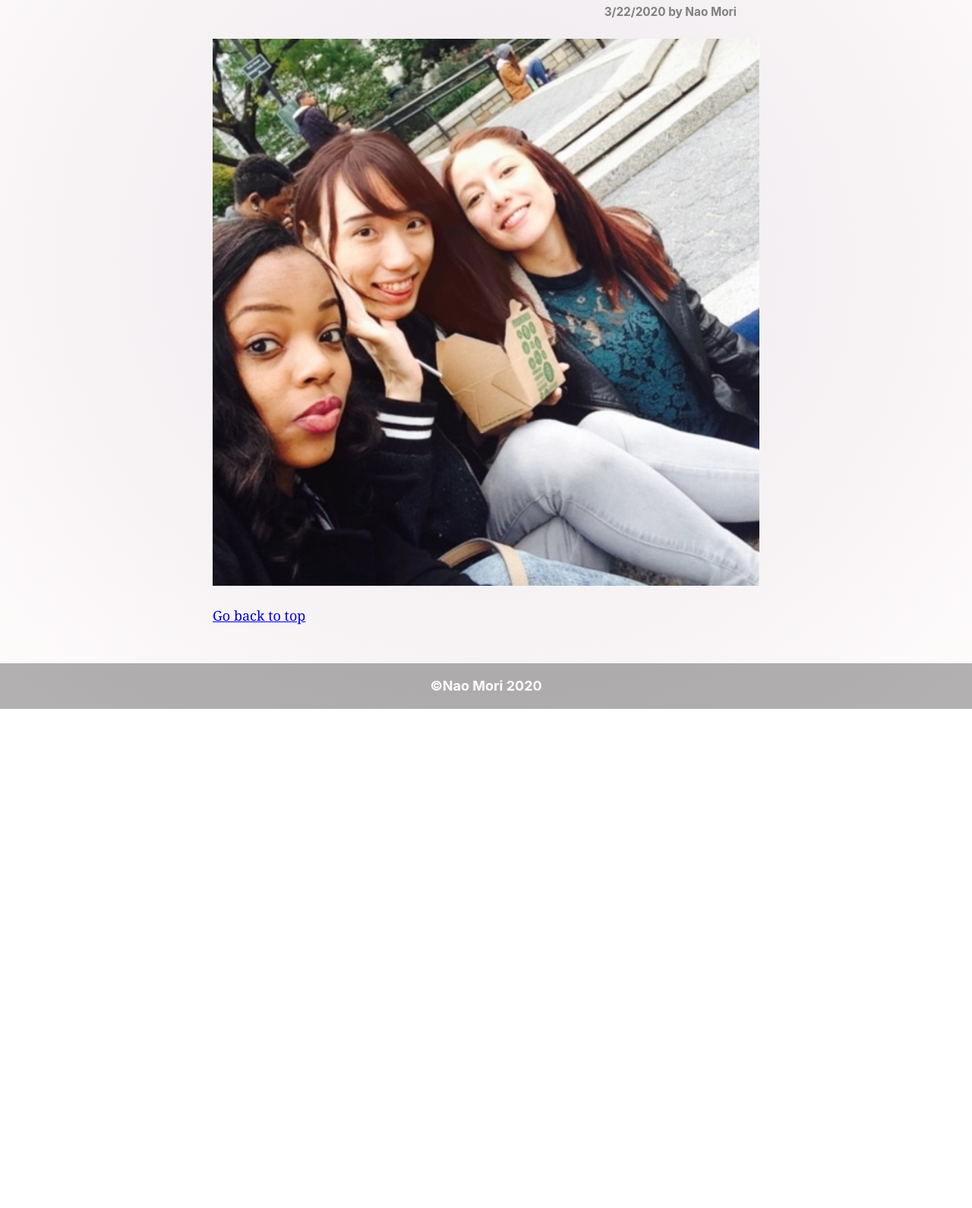
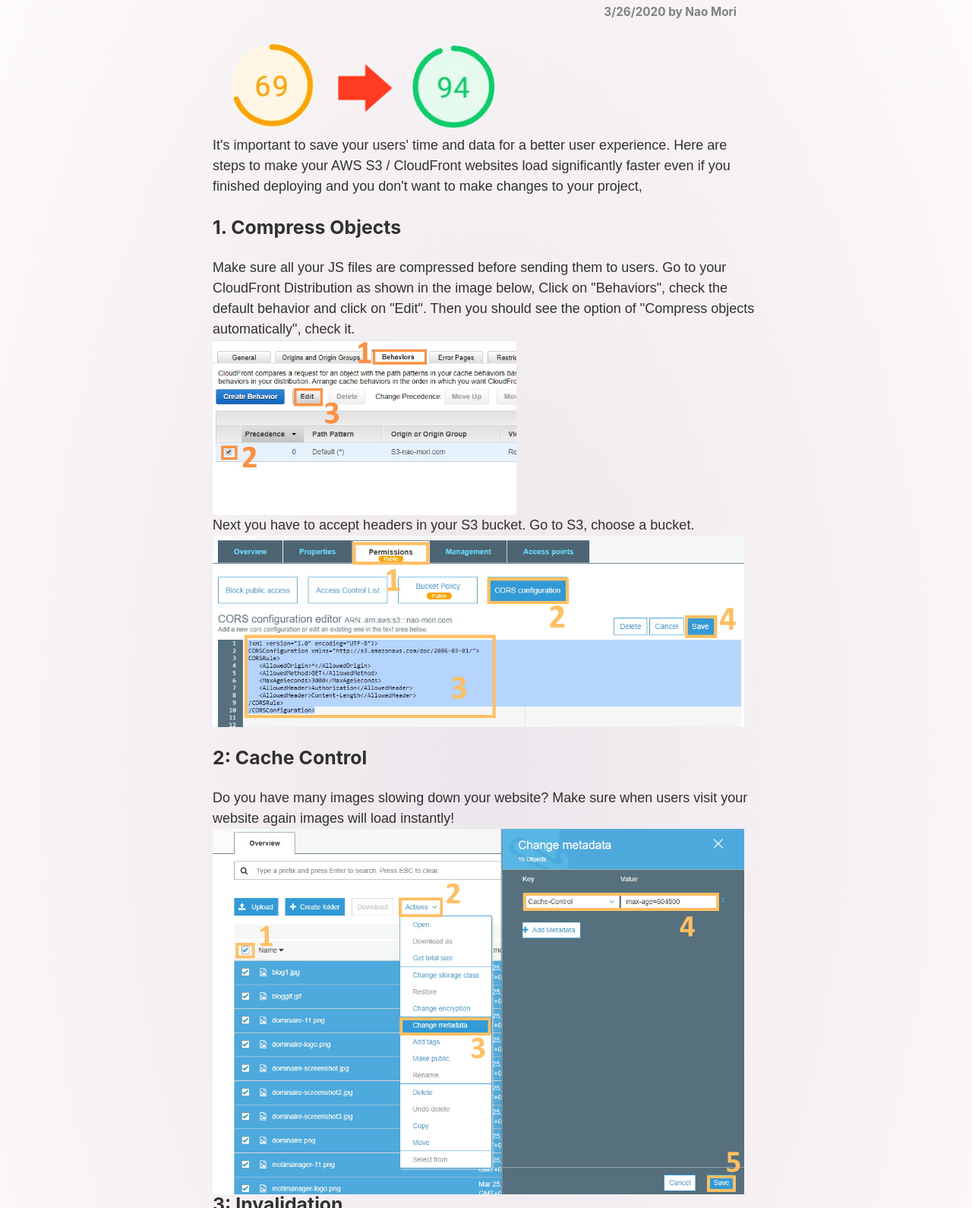
Before and after one commit to Nao-Mori/blog, a Gatsby site: page /post3 in a window 1280 px wide. Shown: the part 255-1845 px from the top of the page at 76% size. Before the commit the page ends 1188 px from the top, so only its background shows below. Built offline with nearby package versions, Linux system fonts and the light colour scheme; Gatsby itself is replaced by a stand-in of ours.

Commit message:
Image fix, new post

```diff
--- a/src/pages/post3.tsx
+++ b/src/pages/post3.tsx
@@ -9,9 +9,37 @@ import SEO from "../components/seo"
 const SecondPage = () => {
   const data = useStaticQuery(graphql`
     query {
-      placeholderImage: file(relativePath: { eq: "pic7.jpg" }) {
+      placeholderImage: file(relativePath: { eq: "post3/s3.png" }) {
         childImageSharp {
-          fluid(maxWidth: 300) {
+          fluid(maxWidth: 700) {
+            ...GatsbyImageSharpFluid
+          }
+        }
+      },
+      placeholderImage2: file(relativePath: { eq: "post3/s3-2.jpg" }) {
+        childImageSharp {
+          fluid(maxWidth: 700) {
+            ...GatsbyImageSharpFluid
+          }
+        }
+      },
+      placeholderImage3: file(relativePath: { eq: "post3/s3-4.jpg" }) {
+        childImageSharp {
+          fluid(maxWidth: 700) {
+            ...GatsbyImageSharpFluid
+          }
+        }
+      },
+      placeholderImage4: file(relativePath: { eq: "post3/s3-5.jpg" }) {
+        childImageSharp {
+          fluid(maxWidth: 700) {
+            ...GatsbyImageSharpFluid
+          }
+        }
+      },
+      placeholderImage5: file(relativePath: { eq: "post3/s3-6.jpg" }) {
+        childImageSharp {
+          fluid(maxWidth: 700) {
             ...GatsbyImageSharpFluid
           }
         }
@@ -21,13 +49,54 @@ const SecondPage = () => {
 
   return(
     <Layout>
-      <SEO title="Quick Way to Make your AWS Website Load Faster" />
+      <SEO title="Make your AWS Website Load Faster" />
       <div style={{maxWidth:"750px", margin:"50px auto", padding:"0 15px"}}>
         <div>
-          <h1 style={{textAlign:"left"}}>Quick Way to Make your AWS Website Load Faster</h1>
-          <h5 style={{textAlign:"right", color:"gray", marginRight:"30px"}}>3/22/2020 by Nao Mori</h5>
+          <h1 style={{textAlign:"left"}}>Make your AWS Website Load Faster in One minute</h1>
+          <h5 style={{textAlign:"right", color:"gray", marginRight:"30px"}}>3/26/2020 by Nao Mori</h5>
+          <div style={{maxWidth:"400px"}}>
+          <Img fluid={data.placeholderImage.childImageSharp.fluid} />
+          </div>
           <h4 style={{fontWeight:"normal", fontFamily:"Arial", lineHeight: 1.5}}>
-          <Img fluid={data.placeholderImage.childImageSharp.fluid} />
+          It's important to save your users' time and data for a better user experience.
+          Here are steps to make your AWS S3 / CloudFront websites load significantly faster
+          even if you finished deploying and you don't want to make changes to your project,
+          <br/>
+          <br/>
+          <h3>1. Compress Objects</h3>
+          Make sure all your JS files are compressed before sending them to users.
+          Go to your CloudFront Distribution
+          as shown in the image below,
+          Click on "Behaviors", check the default behavior and click on "Edit".
+          Then you should see the option of "Compress objects automatically", check it.
+
+
+        <div style={{maxWidth:"400px"}}>
+          <Img fluid={data.placeholderImage5.childImageSharp.fluid} />
+          </div>
+          Next you have to accept headers in your S3 bucket.
+          Go to S3, choose a bucket.
+          <div style={{maxWidth:"700px"}}>
+          <Img fluid={data.placeholderImage4.childImageSharp.fluid} />
+          </div>
+          <br/>
+          <h3>2: Cache Control</h3>
+          Do you have many images slowing down your website?
+          Make sure when users visit your website again images will load instantly!
+          <div style={{maxWidth:"700px"}}>
+          <Img fluid={data.placeholderImage2.childImageSharp.fluid} />
+          </div>
+
+          <h3>3: Invalidation</h3>
+          This step is easy to forget but it's important to delete all the old settings are objects
+          and have your users enjoy your website that became faster right away.
+          <div style={{maxWidth:"700px"}}>
+          <Img fluid={data.placeholderImage3.childImageSharp.fluid} />
+          </div>
+          After about a minute... BAM! Old settings are gone and now your website loads much faster!
+          This way users won't notice that you made any change.
+          After invalidating objects
+
           </h4>
         </div>
         <Link to="/">Go back to top</Link>
```
Also changed, not shown: src/components/image.tsx (+30 -2 lines), src/components/image2.tsx (deleted, +0 -21 lines), src/components/image3.tsx (deleted, +0 -21 lines), src/components/image4.tsx (deleted, +0 -21 lines), src/components/image5.tsx (deleted, +0 -21 lines), src/pages/index.tsx (+7 -11 lines), src/pages/intro.ts (+10 -0 lines), src/images/post3/s3-2.jpg (added), src/images/post3/s3-4.jpg (added), src/images/post3/s3-5.jpg (added), src/images/post3/s3-6.jpg (added), src/images/post3/s3.png (added).
